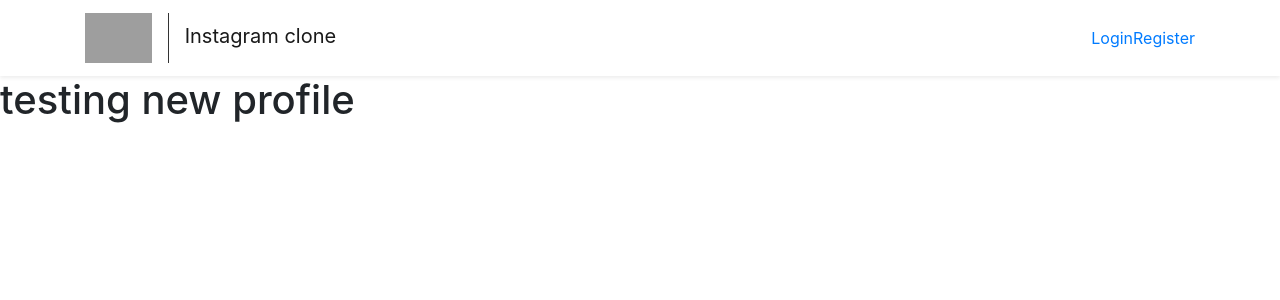
After one commit to chedielathmni/Instagram-Clone, a Symfony app: template templates/profile/edit.html.twig in a window 1280 px wide. The commit adds this page. Shown: the top 300 px of the page. Run offline with Twig, Linux system fonts and the light colour scheme; the template is opened without the code that fills it, so the values that code supplies are empty; some libraries are stand-ins or nearby versions; grey boxes are pictures that could not be loaded.

Commit message:
feat: edit page access

```diff
--- a/src/Controller/RegistrationController.php
+++ b/src/Controller/RegistrationController.php
@@ -47,7 +47,11 @@ class RegistrationController extends AbstractController
             $this->get('security.token_storage')->setToken($token);
             $this->get('session')->set('_security_main', serialize($token));
 
-            return $this->redirectToRoute('profile');
+            if ($user->getProfile() == null) return $this->redirectToRoute('profile.new', [
+                'id' => $user->getId(),
+                'slug' => $user->getSlug()
+            ]);
+            else return $this->redirectToRoute('home');
 
             // do anything else you need here, like send an email
 
--- a/templates/base.html.twig
+++ b/templates/base.html.twig
@@ -45,9 +45,15 @@
           <!-- Authentication Links -->
           {% if app.user %}
           <div class="mb-3">
+            {% if Current_menu is defined and Current_menu == 'profile' and user == app.user %}
+            <a class="link" href="{{path('profile.edit', {id: app.user.id, slug: app.user.getSlug()})}} ">
+              <i class="fas fa-cog mx-3"></i>
+            </a>
+            {% else %}
             <a class="link" href="{{ path('profile.show', {id: app.user.id, slug: app.user.getSlug()})}} ">
-              {{app.user.username}} <i class="fas fa-user mx-3"></i>
+              <i class="fas fa-user mx-3"></i>
             </a>
+            {% endif %}
             <a class="link" href="{{ path('app_logout') }}">Logout</a>
           </div>
           {% else %}
--- /dev/null
+++ b/templates/profile/edit.html.twig
@@ -0,0 +1,9 @@
+{% extends "base.html.twig" %}
+
+{% block title %}
+New Profile
+{% endblock %}
+
+{% block body %}
+<h1>testing new profile</h1>
+{% endblock %}
```
Also changed, not shown: src/Controller/ProfileController.php (+20 -0 lines).
